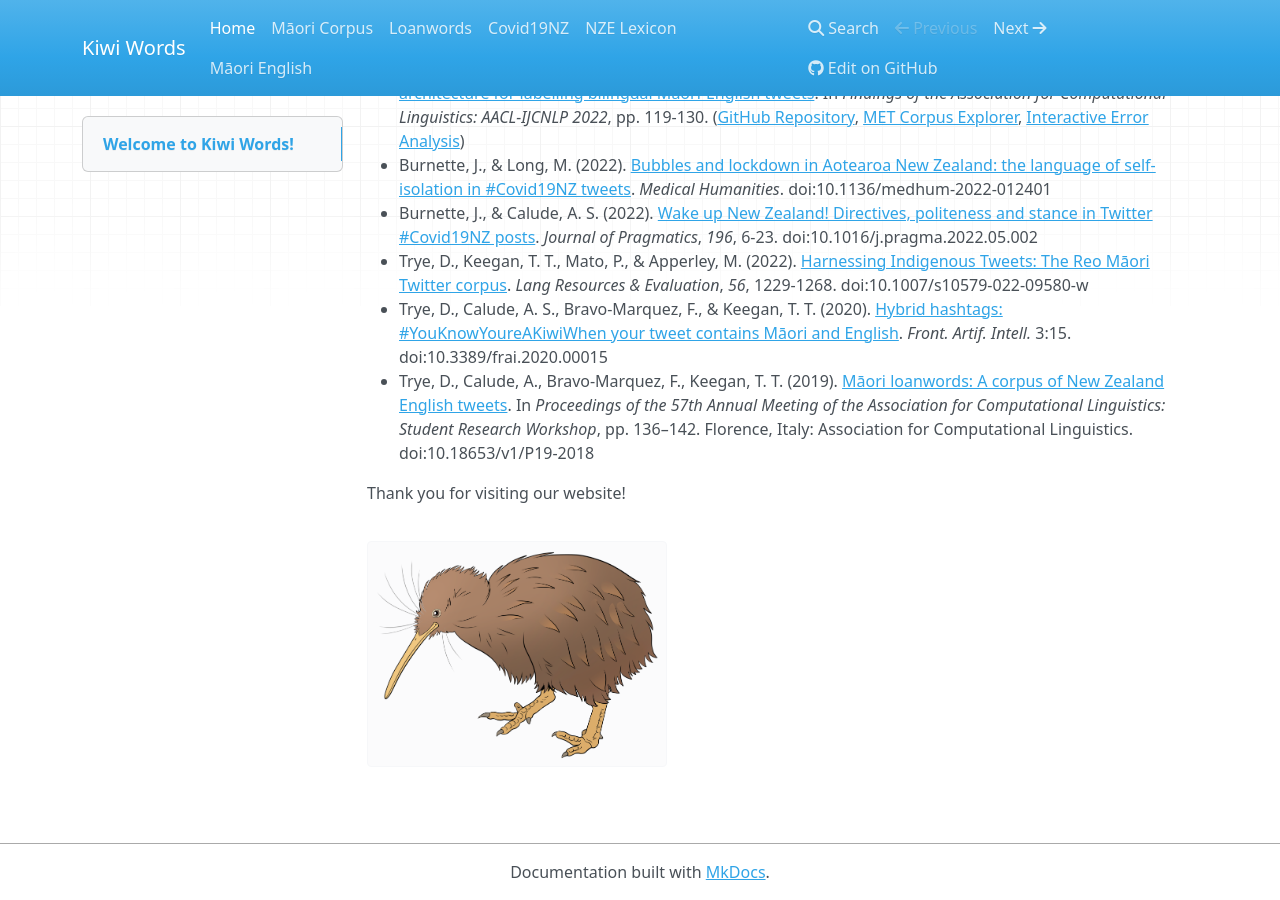
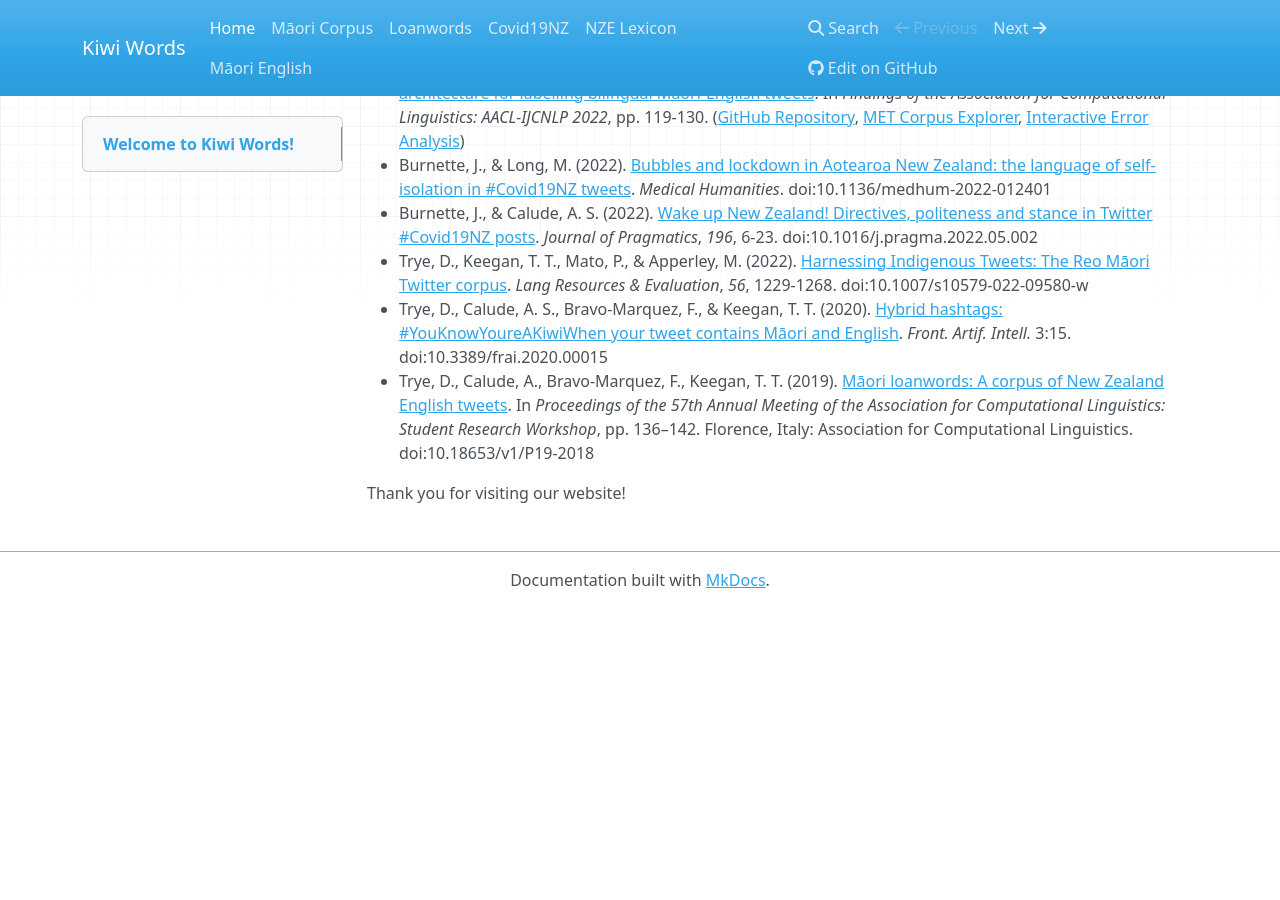
Before and after one commit to Waikato/kiwiwords, an MkDocs documentation site: the page built from docs/index.md, in a window 1280 px wide and 900 px high, scrolled down 854 px. Built offline with MkDocs 1.6.1, drawn with Linux system fonts in a browser that asks for light colours; nearby versions of some CDN libraries; after the commit the page ends 1462 px from its top, so only the background shows below that.

Commit message:
Update index.md

```diff
--- a/docs/index.md
+++ b/docs/index.md
@@ -25,5 +25,3 @@ If you would like to get in touch with us, please email [Andreea Calude](https:/
 - Trye, D., Calude, A., Bravo-Marquez, F., Keegan, T. T. (2019). [Māori loanwords: A corpus of New Zealand English tweets](https://www.aclweb.org/anthology/P19-2018/). In *Proceedings of the 57th Annual Meeting of the Association for Computational Linguistics: Student Research Workshop*, pp. 136–142. Florence, Italy: Association for Computational Linguistics. doi:10.18653/v1/P19-2018
 
 Thank you for visiting our website!
-
-<img src="pics/kiwi.png" alt="Kiwi bird" width="300"/>
```
